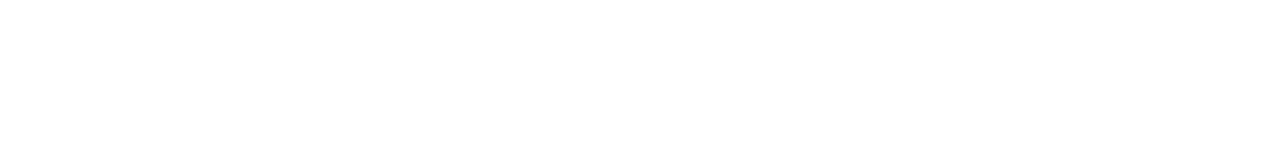
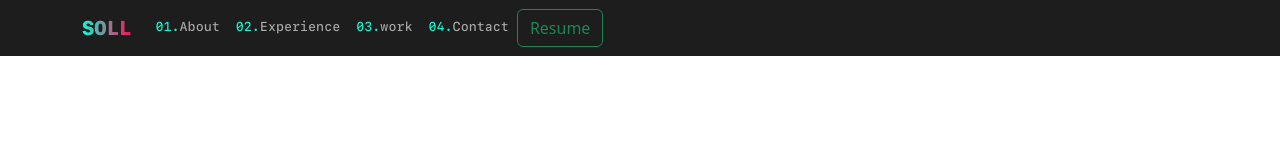
Before and after one commit to FatemeOodar1996/fatemeOodar, a plain HTML site: page index.html in a window 1280 px wide. Drawn offline with nearby package versions, Linux system fonts and the light colour scheme.

Commit message:
landing page

```diff
--- a/css/style.scss
+++ b/css/style.scss
@@ -5,3 +5,29 @@
 .footer{
     @include flexCenter(column,$darkGray);
 }
+
+nav{
+    background-color: $black;
+    padding: 2rem 0;
+    .navbar-brand{
+        font-size: 20px;
+        font-family: "monoHeavy";
+        background-image: linear-gradient(90deg, $blue, $pink);
+        background-size: 100%;
+        -webkit-background-clip: text;
+        -moz-background-clip: text;
+        -webkit-text-fill-color: transparent;
+        -moz-text-fill-color: transparent;
+    }
+    .nav-item a{
+        font-size: 13PX;
+        color: $textGray !important;
+        font-family: "monoMedium";
+        &:hover{
+            color: $blue !important;
+        }
+        span{
+            color: $blue !important;
+        }
+    }
+}
--- a/index.html
+++ b/index.html
@@ -15,6 +15,43 @@
     <title>Fateme Oodar</title>
   </head>
   <body>
+    <header>
+      <nav class="navbar navbar-expand-lg">
+        <div class="container">
+          <a class="navbar-brand" href="#">SOLL</a>
+          <button
+            class="navbar-toggler"
+            type="button"
+            data-bs-toggle="collapse"
+            data-bs-target="#navbarSupportedContent"
+            aria-controls="navbarSupportedContent"
+            aria-expanded="false"
+            aria-label="Toggle navigation"
+          >
+            <span class="navbar-toggler-icon"></span>
+          </button>
+          <div class="collapse navbar-collapse" id="navbarSupportedContent">
+            <ul class="navbar-nav me-auto mb-2 mb-lg-0">
+              <li class="nav-item">
+                <a class="nav-link active" aria-current="page" href="#"><span>01.</span>About</a>
+              </li>
+              <li class="nav-item">
+                <a class="nav-link" href="#"><span>02.</span>Experience</a>
+              </li>
+              <li class="nav-item">
+                <a class="nav-link"><span>03.</span>work</a>
+              </li>
+              <li class="nav-item">
+                <a class="nav-link"><span>04.</span>Contact</a>
+              </li>
+              <button class="btn btn-outline-success" type="submit">
+                Resume
+              </button>
+          </div>
+        </div>
+      </nav>
+    </header>
+
     <!-- <p class="header">header</p>
   <h3 class="footer">FOOTER</h3>  -->
 
```
Also changed, not shown: assets/fonts/JosefinSans-Bold.ttf (added), css/style.css, 1 other file.
